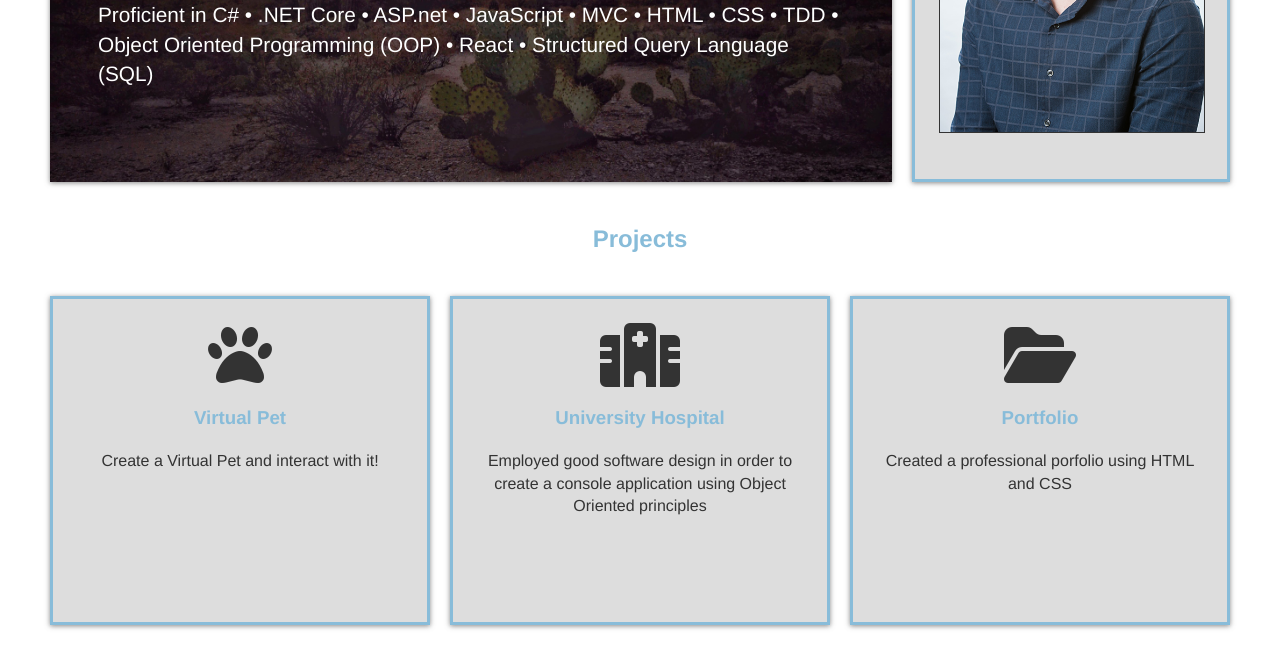
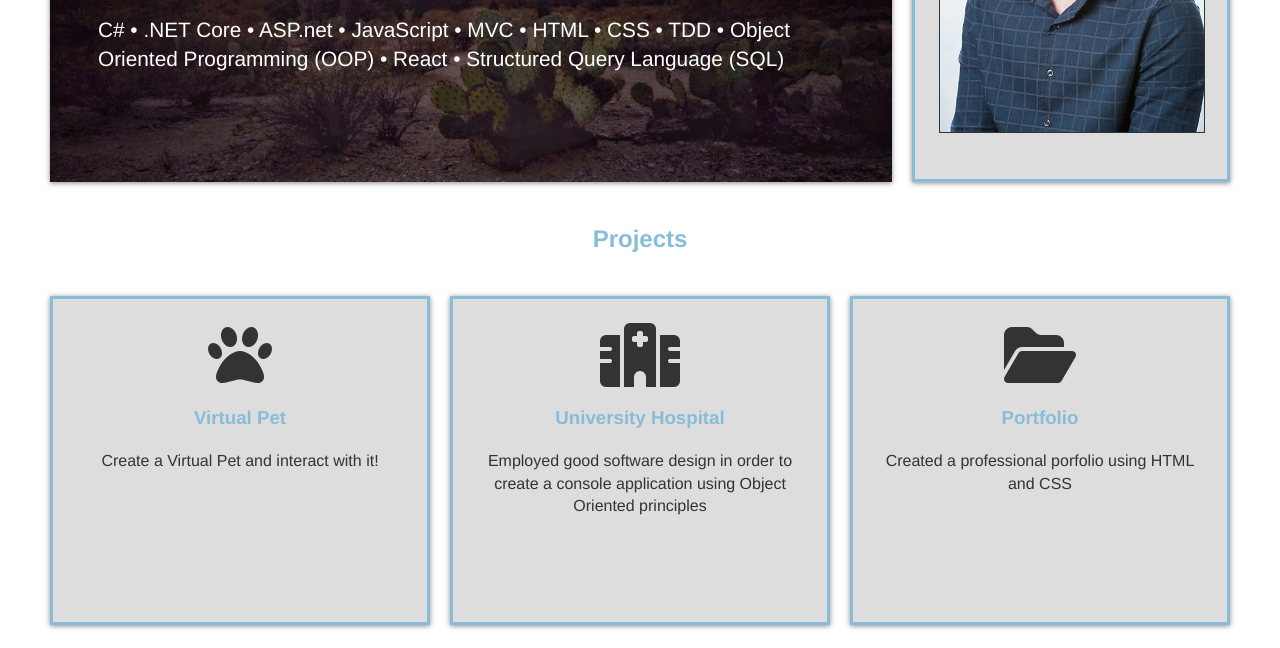
Before and after one commit to GrovesJames/GrovesJames.github.io, a plain HTML site: page index.html in a window 1280 px wide. Shown: the part 452-1100 px from the top of the page. Drawn offline with Linux system fonts and the light colour scheme.

Commit message:
update bio

```diff
--- a/index.html
+++ b/index.html
@@ -30,7 +30,7 @@
                 <h1>James Groves</h1>
               </section>
                 <h2>Full Stack Software Developer</h2>
-                <p>Proficient in C# • .NET Core • ASP.net • JavaScript • MVC • HTML • CSS • TDD • Object Oriented Programming (OOP) • React • Structured Query Language (SQL)</p>
+                <p>C# • .NET Core • ASP.net • JavaScript • MVC • HTML • CSS • TDD • Object Oriented Programming (OOP) • React • Structured Query Language (SQL)</p>
                 <!-- <a href="#" class="btn">Read More</a> -->
             </header>
             <div class="top-box top-box-a">
```
